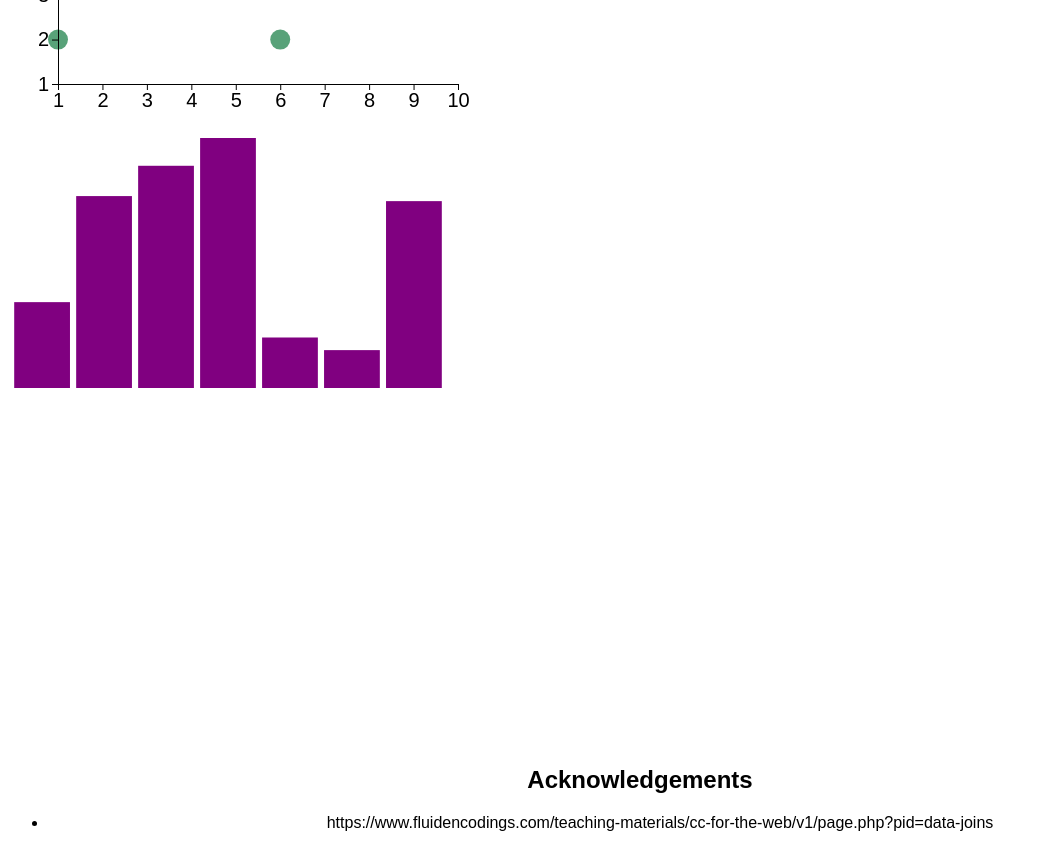
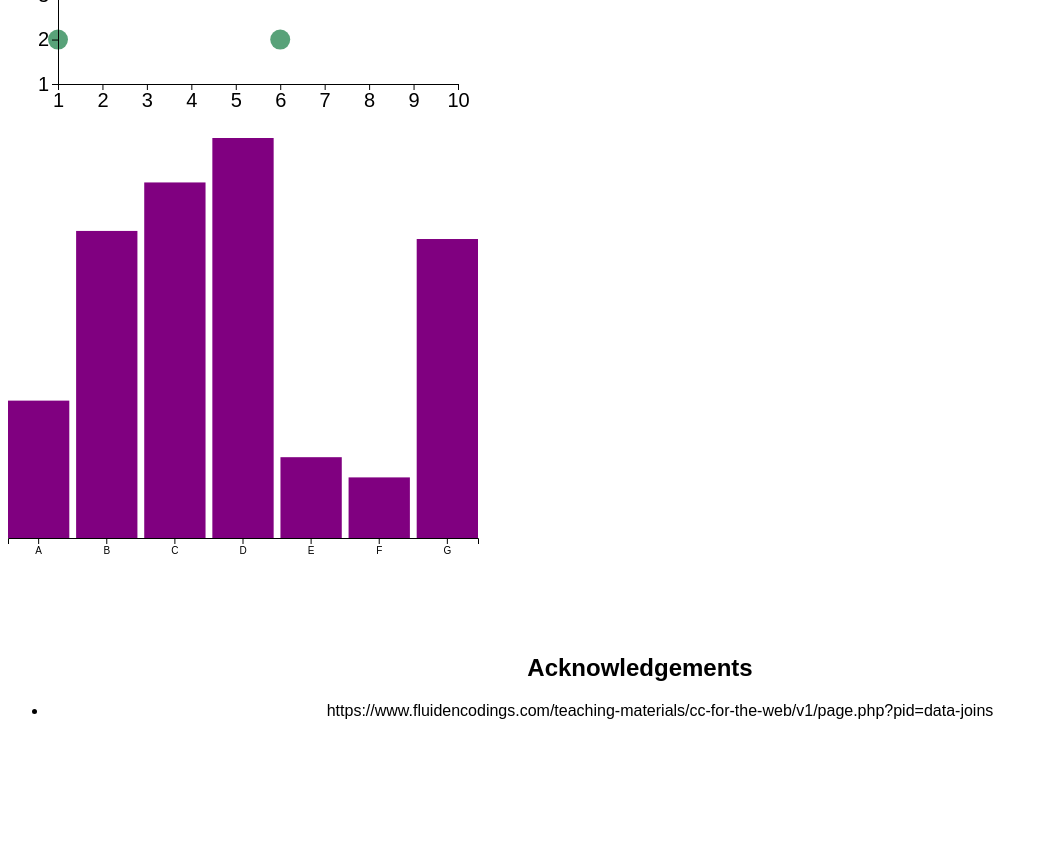
Before and after one commit to DS4200-S23-Class/hw-05-shruti-sherley-1, a plain HTML site: page index.html in a window 1280 px wide. Shown: the part 440-1288 px from the top of the page, without its empty margins (0-1048 px from the left). After the commit the page ends 1176 px from the top, so only its background shows below. Drawn offline with Linux system fonts and the light colour scheme.

Commit message:
FINALLLLLLL

```diff
--- a/hw5.css
+++ b/hw5.css
@@ -36,7 +36,7 @@ body {
 
 .child1 {
     width: 60%;
-    height: auto;
+    height: 1000px;
     align-items: center;
     flex-wrap: wrap;
     flex-shrink: 1;
--- a/main.js
+++ b/main.js
@@ -1,28 +1,23 @@
 
-//###############################################################
-// Adding Interaction
-// To enable interaction, we will still need event handlers
-// and listeners. However, we will use d3 syntax instead of js.
-//###############################################################
+// initialize constants for frme and visualization dimension for vis1
 const FRAME_HEIGHT = 500;
 const FRAME_WIDTH = 500;
 const MARGINS = {left: 50, right: 50, top: 50, bottom: 50};
 const VIS_HEIGHT = FRAME_HEIGHT - MARGINS.top - MARGINS.bottom;
 const VIS_WIDTH = FRAME_WIDTH - MARGINS.left - MARGINS.right;
 
+// create FRAME1 for vis1
 const FRAME1 = d3.select("#vis1")
                   .append("svg")
                     .attr("height", FRAME_HEIGHT)
                     .attr("width", FRAME_WIDTH)
                     .attr("class", "frame");
 
-
-
-// This time, let's define a function that builds our plot
-// function build_interactive_plot() {
+// function build_scatter_plot() builds a scatter plot {
 function build_scatter_plot() {
   d3.csv("data/scatter-data.csv").then((data) => {
 
+    // max values for axis
     const MAX_X1 = d3.max(data, (d) => { return parseInt(d.x); });
     const MAX_Y1 = d3.max(data, (d) => { return parseInt(d.y); });
 
@@ -44,7 +39,7 @@ function build_scatter_plot() {
                     .range([1, (MAX_Y1 + 1)])
 
 
-    // Use X_SCALE and Y_SCALE to plot our points
+    // use X_SCALE and Y_SCALE to plot our points on FRAME1
     FRAME1.selectAll("circle")
         .data(data) // passed from .then
         .enter()
@@ -55,7 +50,8 @@ function build_scatter_plot() {
           .attr("class", "point")
           .style("opacity", 0.8)
 
-    // add hover functionality to circles for mouseover and mouseleave
+    // add hover functionality to circles for mouseover and mouseleave, changing opacity for mouseover
+    // and mouseleave, and fill for click
     circles = FRAME1.selectAll("circle")
     circles
         .on("mouseover", function(){
@@ -80,13 +76,14 @@ function build_scatter_plot() {
           else {
             x.attr("stroke", "none")
           }
+
+          // displays the last point clicked
           const cx = d3.select(this).attr("cx");
           const cy = d3.select(this).attr("cy");
           cxx = Math.round(X_SCALE2(cx-MARGINS.left))
           cyy = Math.round(Y_SCALE2(cy-MARGINS.top))
           document.getElementById("coordinate-display").innerHTML= `Last point clicked<br> (${cxx}, ${cyy})`;
         })
-
 
 
       // create submit button for x and y coordinate input
@@ -96,6 +93,8 @@ function build_scatter_plot() {
         x = d3.select("#x-coordinate").property("value");
         y = d3.select("#y-coordinate").property("value");
         console.log(x);
+
+        // append to FRAME1
         FRAME1
           .append("circle")
           .attr("cx", X_SCALE1(x) + MARGINS.left)
@@ -104,22 +103,24 @@ function build_scatter_plot() {
           .attr("class", "point");
         });
 
+      // attach event handler to click event for submit button
       submit_button.on("click", function() {
-    // Get the x and y coordinates of the new point
+
+    // get the x and y coordinates of the new point
     const x = d3.select("#x-coordinate").property("value");
     const y = d3.select("#y-coordinate").property("value");
 
-    // Add the new point to the scatter plot
+    // add the new point to the scatter plot
    FRAME1.append("circle")
       .attr("cx", X_SCALE1(x) + MARGINS.left)
       .attr("cy", Y_SCALE1(y) + MARGINS.top)
       .attr("r", 10)
       .attr("class", "point");
 
-    // Update the circles variable by selecting all the circle elements again
+    // update the circles variable by selecting all the circle elements again
     circles = FRAME1.selectAll("circle");
 
-    // Add the mouseover, mouseleave, and click event listeners to the new circles
+    // add the mouseover, mouseleave, and click event listeners to the new circles
     circles
       .on("mouseover", function() {
         d3.select(this)
@@ -149,8 +150,7 @@ function build_scatter_plot() {
       });
     });
 
-
-    // Add an axis to the vis
+    // add an axis to the vis
     FRAME1.append("g")
     .attr("transform", "translate(" + MARGINS.left +
     "," + (VIS_HEIGHT + MARGINS.top) + ")")
@@ -162,50 +162,45 @@ function build_scatter_plot() {
     "," + (MARGINS.top) + ")")
     .call(d3.axisLeft(Y_SCALE1).ticks(10))
     .attr("font-size", '20px');
+
   });
 }
-// call scatter plot function
+// call scatter plot function to build scatter plot
 build_scatter_plot();
 
 
-
+// create FRAME2 for vis2
 const FRAME2 = d3.select("#vis2")
                   .append("svg")
-                    .attr("height", 300)
-                    .attr("width", 800)
+                    .attr("height", 500)
+                    .attr("width", 500)
                     .attr("class", "frame");
 
+// constants for margins and dimensions of vis2
+const margin = { top: 50, right: 10, bottom: 50, left: 10 };
+const width = 500 - margin.left - margin.right;
+const height = 500 - margin.top - margin.bottom;
 
-const margin = { top: 20, right: 20, bottom: 30, left: 40 };
-const width = 500 - margin.left - margin.right;
-const height = 300 - margin.top - margin.bottom;
+// function build_bar_plot buils a bar graph
+function build_bar_plot() {
 
-function build_bar_plot() {
-// Create the SVG element for the chart
-const svg = d3.select("#vis2")
-  .append("svg")
-    .attr("width", width + margin.left + margin.right)
-    .attr("height", height + margin.top + margin.bottom)
-    .append("g")
-    .attr("transform", `translate(${margin.left},${margin.top})`);
-
-// Load the data from the CSV file
+// load the data from the CSV file
 fetch("data/bar-data.csv")
   .then(response => response.text())
   .then(data => {
     data = d3.csvParse(data);
 
-    // Define scales for the x and y axes
+    // define scales for the x and y axes
     const xScale = d3.scaleBand()
-      .domain(data.map(d => d.category))
-      .range([0, width])
-      .padding(0.1);
+      .domain(data.map(function(d) { return d.category; }))
+      .range([0, width-margin.left])
+      .paddingInner(0.1);
 
     const yScale = d3.scaleLinear()
       .domain([0, d3.max(data, d => d.amount)])
       .range([height, 0]);
 
-    // Create the bars
+    // create the bars
     const bars = FRAME2.selectAll(".bar")
       .data(data)
       .enter().append("rect")
@@ -216,22 +211,28 @@ fetch("data/bar-data.csv")
         .attr("height", d => height - yScale(d.amount))
         .attr("fill", "steelblue");
 
-
+  // create tooltip constant
   const tooltip = d3.select("#vis2")
       .append("div")
       .attr("class", "tooltip")
       .style("opacity", 0);
 
-
-  bars.on("mouseover", function(d) {
+  // attack functions to event handler for all bars (class = bar)
+  bars
+    // mouseover changes opacity and displays the coordinate point values using
+    // tootip
+    .on("mouseover", function(event, d) {
       tooltip.transition()
           .duration(200)
-          .style("opacity", .9);
-      tooltip.html(d.value)
-          .style("left", (d3.event.pageX) + "px")
-          .style("top", (d3.event.pageY - 28) + "px");
-      d3.select(this).style("fill", "orange");
+          .style("opacity", 1)
+        d3.select(this).style("opacity", 0.5);
+      tooltip.html("Category: " + d.category + "<br>Amount: " + d.amount)
+            .style("left", (event.pageX + 10) + "px") // add offset
+                                                        // from mouse
+            .style("top", (event.pageY - 20) + "px");
     })
+
+    // make the fill of the bars blue on exit
      .on("mouseout", function(d) {
       tooltip.transition()
            .duration(500)
@@ -239,20 +240,15 @@ fetch("data/bar-data.csv")
       d3.select(this).style("fill", "steelblue");
     });
 
-  // Add an axis to the vis
-  FRAME2.append("g")
-  .attr("transform", "translate(" + MARGINS.left +
-  "," + (VIS_HEIGHT + MARGINS.top) + ")")
-  .call(d3.axisBottom(X_SCALE1).ticks(10))
-  .attr("font-size", '20px');
+  // create x-axis using xScale
+  var xAxis = d3.axisBottom(xScale);
 
-  FRAME2.append("g")
-  .attr("transform", "translate(" + MARGINS.left +
-  "," + (MARGINS.top) + ")")
-  .call(d3.axisLeft(Y_SCALE1).ticks(10))
-  .attr("font-size", '20px');
-  });
-
+  // position the x-axis
+  var xAxisGroup = FRAME2.append("g")
+    .attr("transform", "translate(0," + (height ) + ")")
+    .call(xAxis);
+  })
 }
 
+// call build_bar_plot function to create bar graph
 build_bar_plot();
```
Lines whose indentation alone changed are shown as unchanged.
